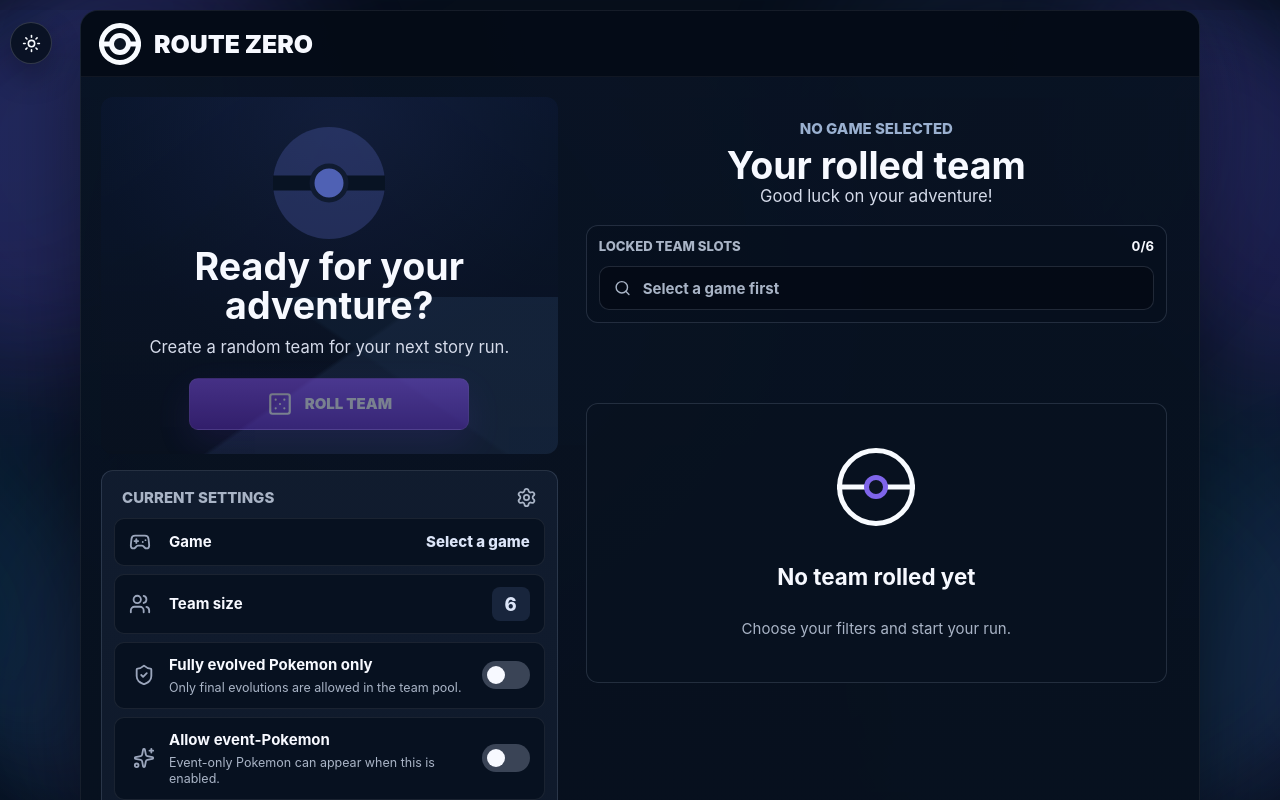
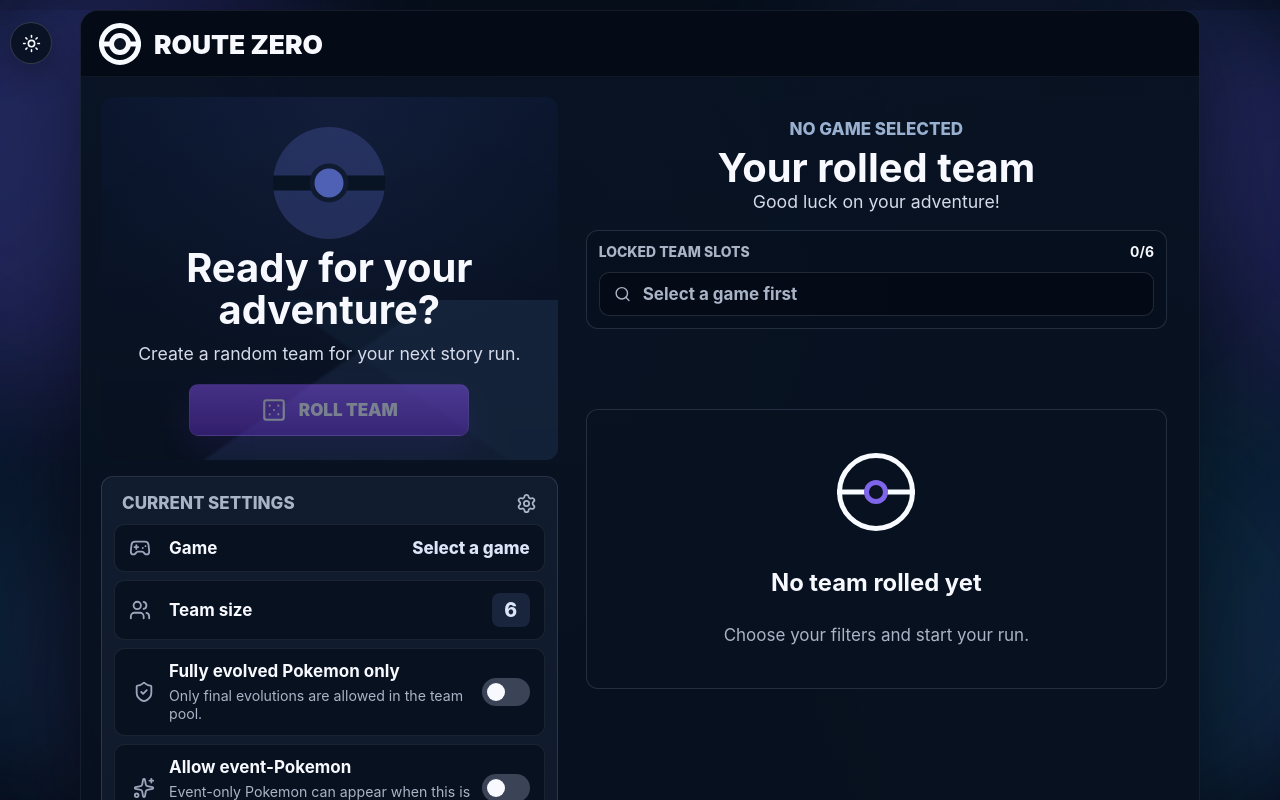
Before and after one commit to EasyEddi/Route-Zero, a Next.js app: page / in a window 1280 px wide. Shown: the top 800 px of the page. Built offline with nearby package versions, Linux system fonts and the light colour scheme.

Commit message:
Increase global type scale

```diff
--- a/app/globals.css
+++ b/app/globals.css
@@ -18,6 +18,7 @@
 
 html {
   min-height: 100%;
+  font-size: 17px;
   background: var(--bg);
   text-size-adjust: 100%;
 }
@@ -27,7 +28,7 @@
   margin: 0;
   color: var(--text);
   font-family: var(--font-ui);
-  font-size: 15px;
+  font-size: 17px;
   font-synthesis: none;
   -webkit-font-smoothing: antialiased;
   text-rendering: optimizeLegibility;
```
